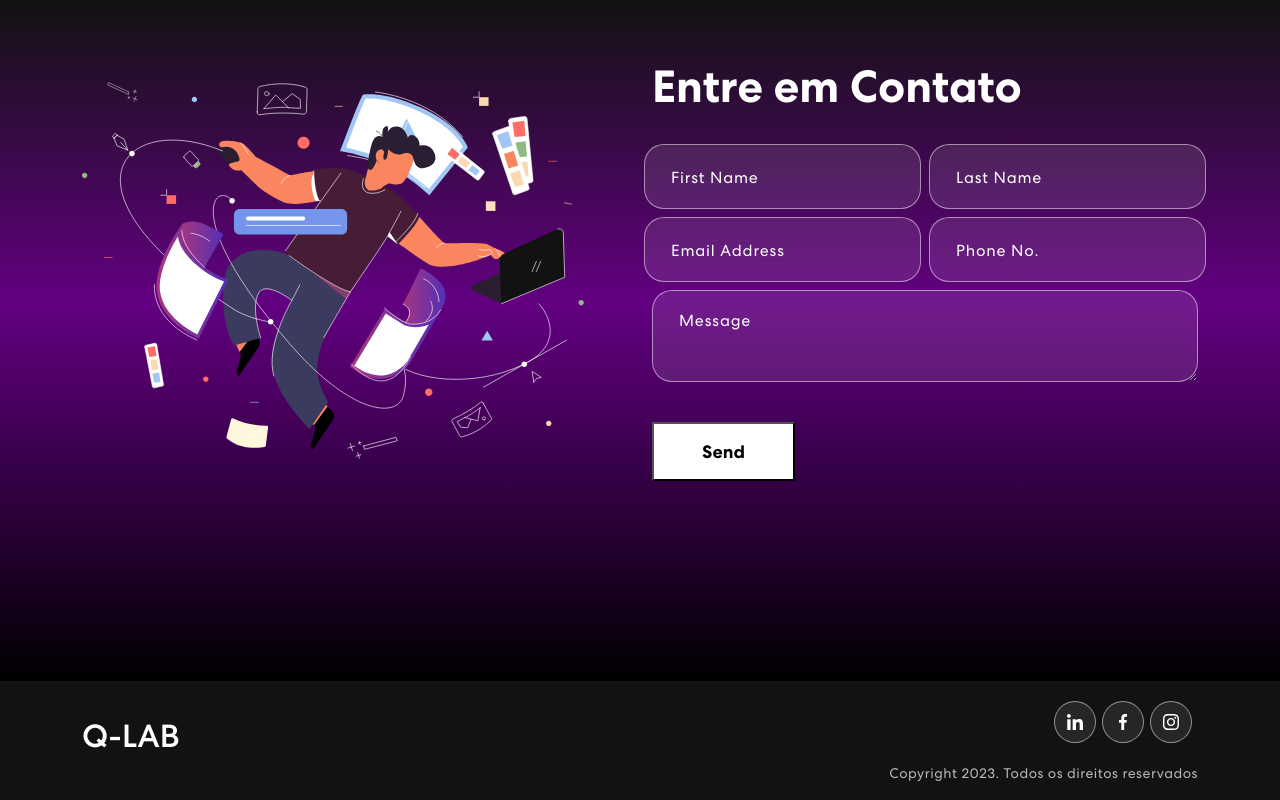
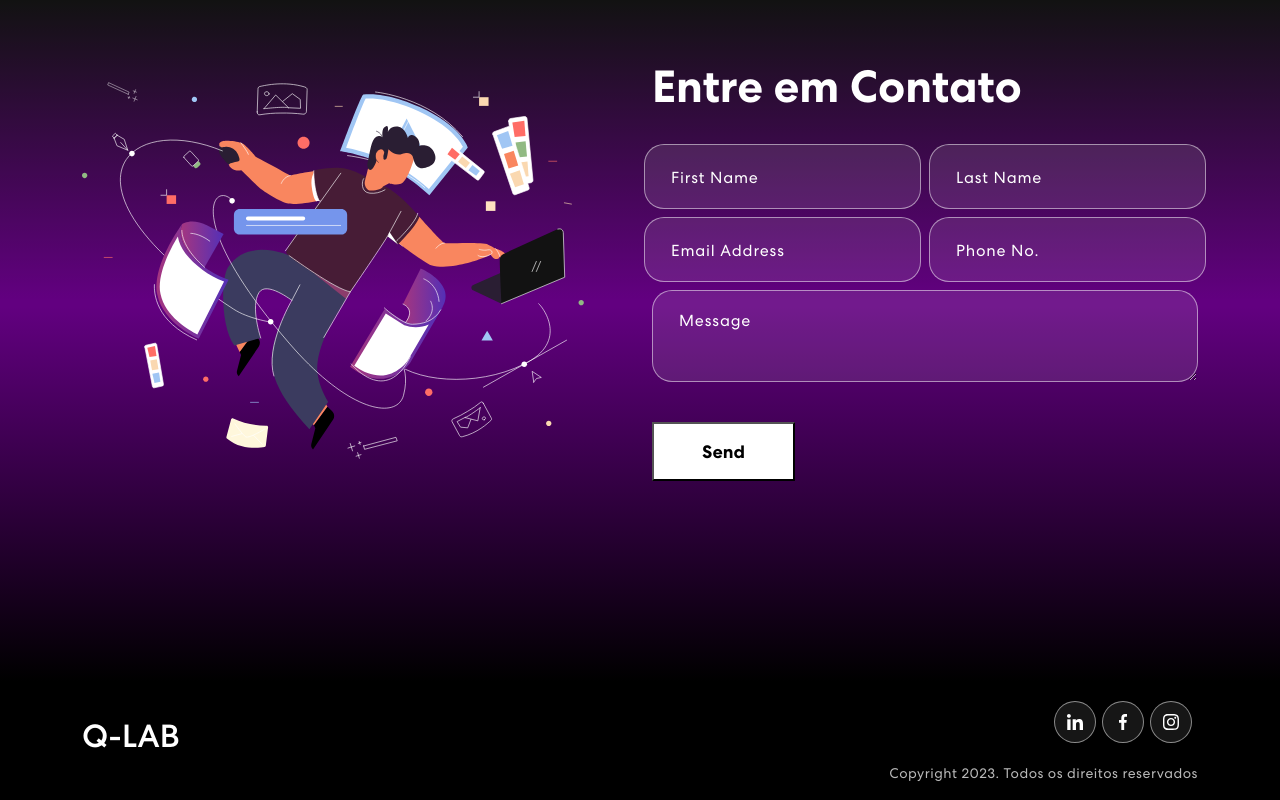
Before and after one commit to Samuel-Amancio-Santos/q-lab, a React (Create React App) app: page / in a window 1280 px wide. Shown: the part 3332-4132 px from the top of the page. Built offline with nearby package versions, Linux system fonts and the light colour scheme.

Commit message:
LastCommit Homepage

```diff
--- a/src/App.css
+++ b/src/App.css
@@ -436,6 +436,10 @@
 
 /* ======== FOOTER =========== */
 
+.footer {
+  background-color: black;
+}
+
 .footer p {
   font-weight: 400;
   font-size: 14px;
```
